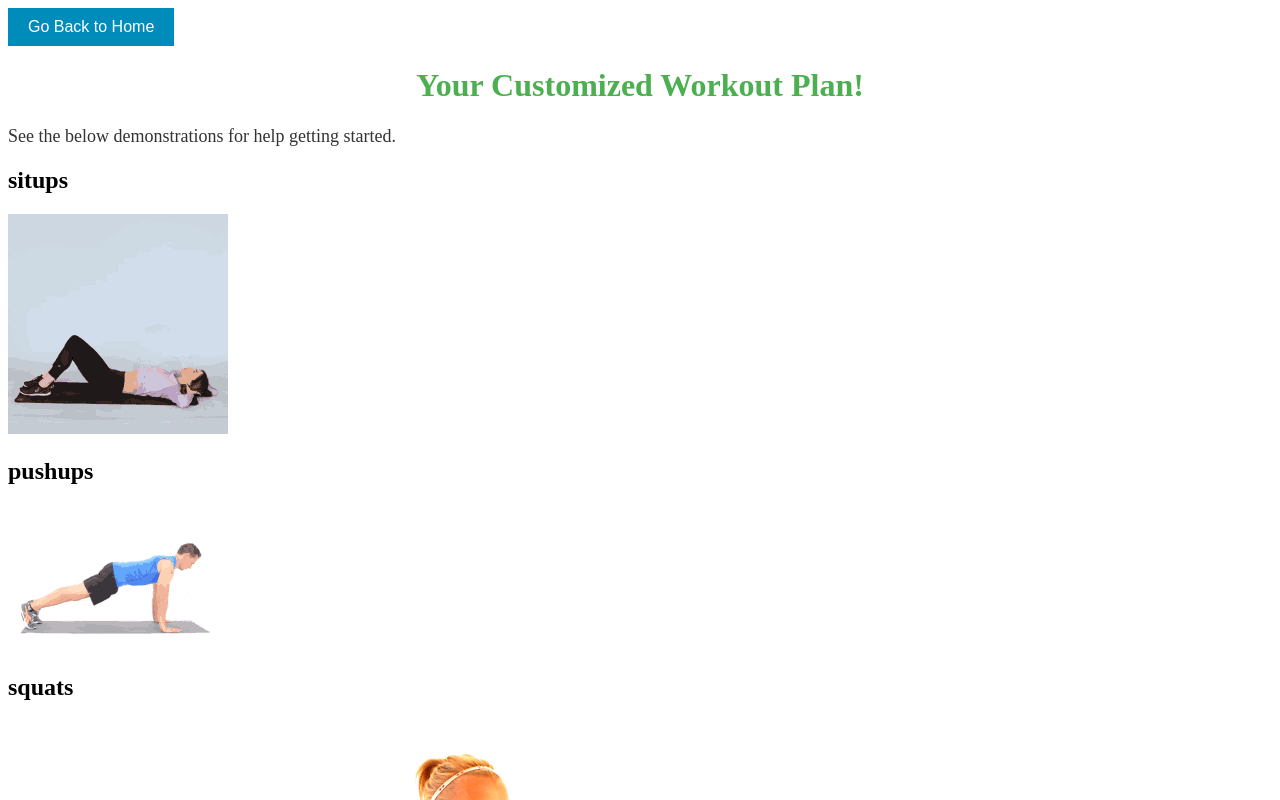
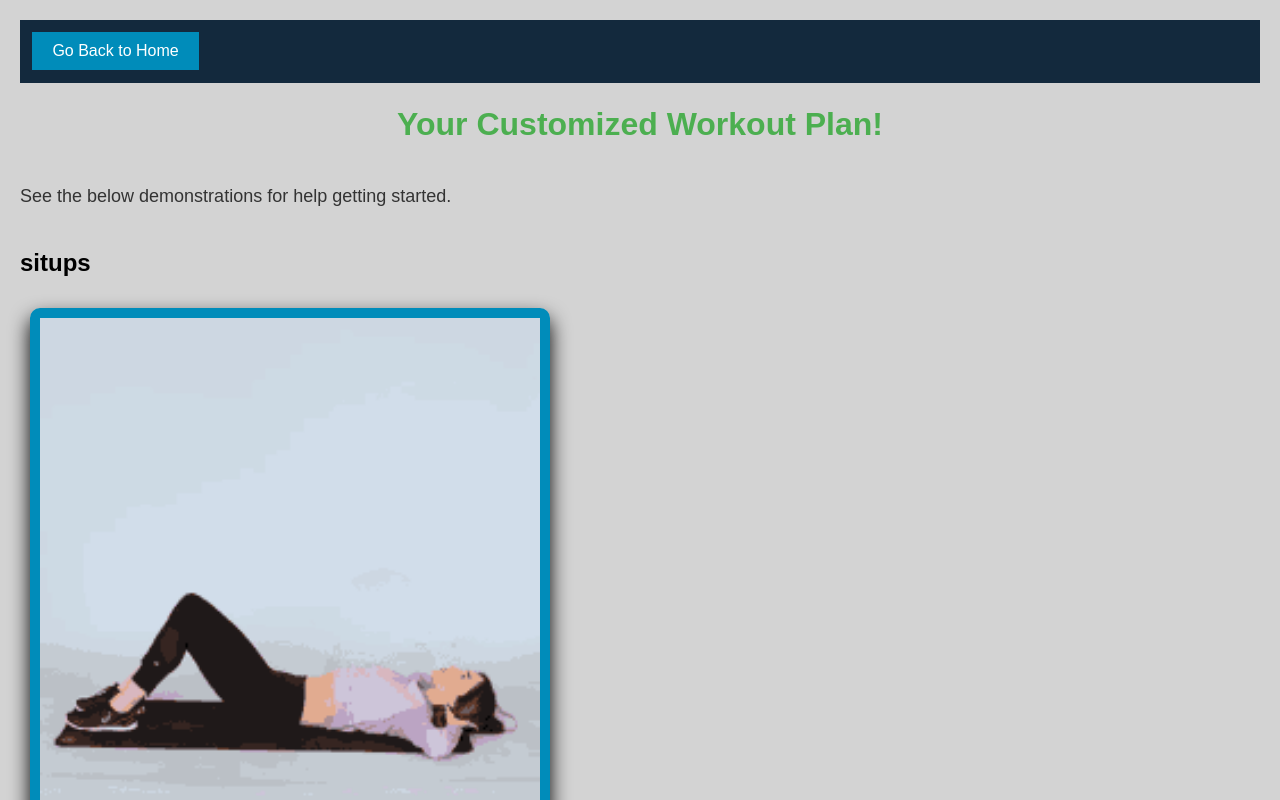
Before and after one commit to nita9801/PeakeFit, a plain HTML site: page results.html in a window 1280 px wide. Shown: the top 800 px of the page. Drawn offline with Linux system fonts and the light colour scheme.

Commit message:
FinalizedResultsCSS

```diff
--- a/aboutUs.html
+++ b/aboutUs.html
@@ -26,6 +26,6 @@
     <input type="submit" value="Submit">
         </form>
 
-        <script src="results.js"></script>
+        <script src="aboutUs.js"></script>
     </body>
 </html>
--- a/results.css
+++ b/results.css
@@ -1,15 +1,27 @@
-<!--results.css
-body {
+
+  /* Apply theme variables */
+  body {
+    background-color:#d3d3d3;
+    color: var(--text-color);
     font-family: Arial, sans-serif;
-    background-color: #f0f8ff;
     margin: 0;
     padding: 20px;
-}
+    display: flex;
+    flex-direction: column;
+    line-height: 1.3;
+  }
 
-h1 {
+header {
+    padding: 1%;
+    background-color: #13293d;
+    color: #fff;
+  }
+
+#top {
     color: #4CAF50;
     text-align: center;
 }
+
 
 p {
     font-size: 18px;
@@ -23,12 +35,32 @@ button {
     padding: 10px 20px;
     cursor: pointer;
     font-size: 16px;
+    max-width: 200px;
 }
 
+img{
+    max-width: 500px;
+    max-height: 500px;
+    display: flex;
+    border: 10px solid #008CBA;
+    border-radius: 10px;
+    box-shadow: 0 10px 20px rgba(0, 0, 0, 1.0);
+    margin: 10px;
+}
+
+footer {
+    display: flex;
+    justify-content: center;
+    padding: 2%;
+    background-color: #13293d;
+    color: #fff;
+  }
+
+/* back button styling*/
 button:hover {
     background-color: #005f6b;
 }
-/* back button styling*/
+
 .btn {
     padding: 10px 20px;
     font-size: 16px;
@@ -40,10 +72,8 @@ button:hover {
     transition: background-color 0.3s ease;
   }
 
-  .btn:hover {
-    background-color: #0056b3;
-  }
 
+/* responsive layout- stacks images on top of one another*/
   @media screen and (max-width: 768px) {
     header, main {
       flex-direction: column;
--- a/results.html
+++ b/results.html
@@ -6,14 +6,16 @@
     <meta name="viewport" content="width=device-width, initial-scale=1">
     <title>PeakeFit</title>
     <link rel="stylesheet" href="results.css">
-    <!--backButton-->
-    <button id="backButton">Go Back to Home</button>
     </head>
+    <header><!--backButton-->
+      <button id="backButton">Go Back to Home</button></header>
     <body data-page="results">
-        <h1>Your Customized Workout Plan!</h1>
+      <div id="top">
+      <h1>Your Customized Workout Plan!</h1>
+        </div>
         <p>See the below demonstrations for help getting started.</p>
 
-      <h2>situps</h2>
+   <h2>situps</h2>
       <img src="./images/sit-up.gif">
 
       <h2>pushups</h2>
@@ -22,6 +24,7 @@
       <h2>squats</h2>
       <img src="./images/squats.gif">
 
+<footer></footer>
         <script src="results.js"></script>
     </body>
 
--- a/results.js
+++ b/results.js
@@ -7,12 +7,12 @@ function displayResult(message) {
         const popup = document.createElement('div');
         popup.id = 'resultPopup';
         popup.style.position = 'fixed';
-        popup.style.top = '20%';
-        popup.style.left = '50%';
+        popup.style.top = '30%';
+        popup.style.left = '75%';
         popup.style.transform = 'translate(-50%, -20%)';
         popup.style.width = '300px';
         popup.style.backgroundColor = 'white';
-        popup.style.boxShadow = '0 4px 8px rgba(0, 0, 0, 0.2)';
+        popup.style.boxShadow = '0 10px 20px rgba(0, 0, 0, 1.0)';
         popup.style.borderRadius = '10px';
         popup.style.padding = '20px';
         popup.style.zIndex = '1000';
```
Also changed, not shown: stylesheet.css (line endings or trailing spaces).
